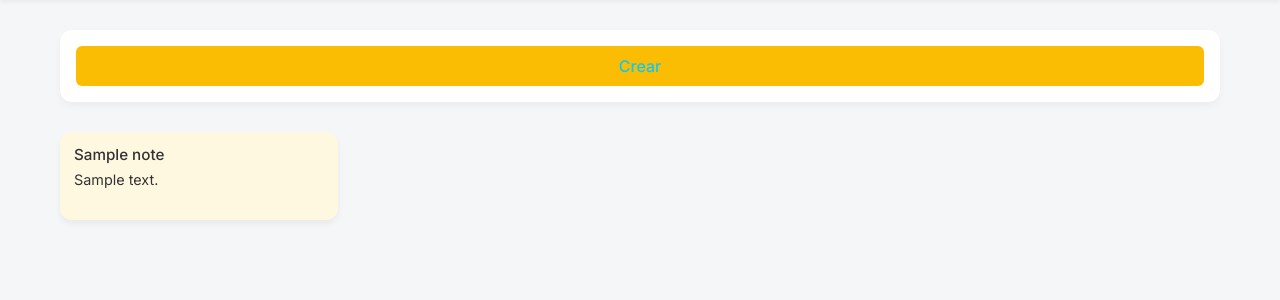
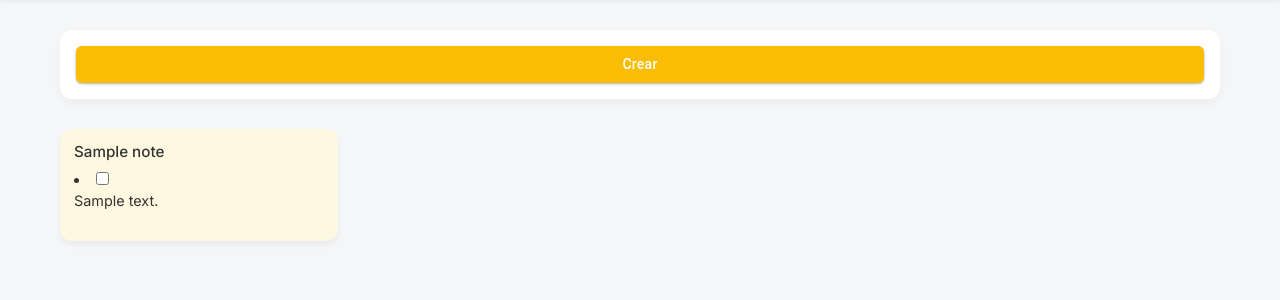
Before and after one commit to AlvaroPicaza/django-notes, a Django app: page /about/ in a window 1280 px wide. Shown: the part 70-370 px from the top of the page. Run offline with Django 5.2, Linux system fonts and the light colour scheme; tables that the repository leaves empty hold one stand-in row (values such as "Sample post").

Commit message:
ajustes plantillas

```diff
--- a/notable_django/settings.py
+++ b/notable_django/settings.py
@@ -130,7 +130,7 @@ CRISPY_ALLOWED_TEMPLATE_PACKS = "bootstrap5"
 
 CRISPY_TEMPLATE_PACK = 'bootstrap5'
 
-LOGIN_REDIRECT_URL = 'profile'
+LOGIN_REDIRECT_URL = 'notes-home'
 
 LOGIN_URL = "login"
 
--- a/notes/static/notes/main.css
+++ b/notes/static/notes/main.css
@@ -50,6 +50,60 @@
     padding: 8px 14px;
     border-radius: 6px;
     color: #000;
+}
+
+.btn-keep {
+  appearance: none;
+  border: none;
+  border-radius: 8px;
+  padding: 10px 20px;
+
+  background-color: #1a73e8; /* Azul Google */
+  color: #ffffff;
+
+  font-family: "Roboto", Arial, sans-serif;
+  font-size: 14px;
+  font-weight: 500;
+  letter-spacing: 0.25px;
+
+  cursor: pointer;
+  transition:
+    background-color 0.2s ease,
+    box-shadow 0.2s ease,
+    transform 0.05s ease;
+
+  box-shadow:
+    0 1px 2px rgba(60, 64, 67, 0.3),
+    0 1px 3px rgba(60, 64, 67, 0.15);
+}
+
+.btn-keep:hover {
+  background-color: #1558b0;
+  box-shadow:
+    0 2px 4px rgba(60, 64, 67, 0.3),
+    0 3px 6px rgba(60, 64, 67, 0.2);
+}
+
+
+.btn-keep:active {
+  transform: scale(0.98);
+  box-shadow:
+    0 1px 2px rgba(60, 64, 67, 0.3);
+}
+
+.btn-keep:focus-visible {
+  outline: none;
+  box-shadow:
+    0 0 0 3px rgba(26, 115, 232, 0.35),
+    0 1px 2px rgba(60, 64, 67, 0.3);
+}
+
+
+.btn-keep:disabled {
+  background-color: #dadce0;
+  color: #5f6368;
+  cursor: not-allowed;
+  box-shadow: none;
 }
 
 .btn-delete {
--- a/notes/templates/notes/home.html
+++ b/notes/templates/notes/home.html
@@ -6,9 +6,7 @@
             {% csrf_token %}
             {{ form.title }}
             {{ form.body }}
-        <!--<input type="text" placeholder="Título">
-        <textarea placeholder="Escribe una nota..."></textarea>-->
-        <button class="btn btn-outline-info w-100" type="submit">
+        <button class="btn-keep w-100" type="submit">
               Crear
             </button>
         <!--<a class="btn-secondary" href="{%url 'note-create'%}">Crear</a>-->
@@ -19,7 +17,10 @@
         <article class="note yellow">
         <a href="{% url 'note-detail' note.id %}" class="note-link">
             <h3>{{ note.title }}</h3>
+            <li>
+                <input type="checkbox">
             <p>{{ note.body }}</p>
+            </li>
         </a>
         </article>
         {% endfor %}
--- a/users/templates/users/profile.html
+++ b/users/templates/users/profile.html
@@ -9,7 +9,7 @@
         <div class="media flex-column align-items-center text-center">
             <img class="rounded-circle account-img" src="{{ user.profile.image.url }}">
             <div class="media-body">
-            <h4 class="account-heading">{{ user.username }}</h4>
+            <h4 class="account-heading mt-2">{{ user.username }}</h4>
             <p class="text-secondary">{{ user.email }}</p>
             </div>
         </div>
```
